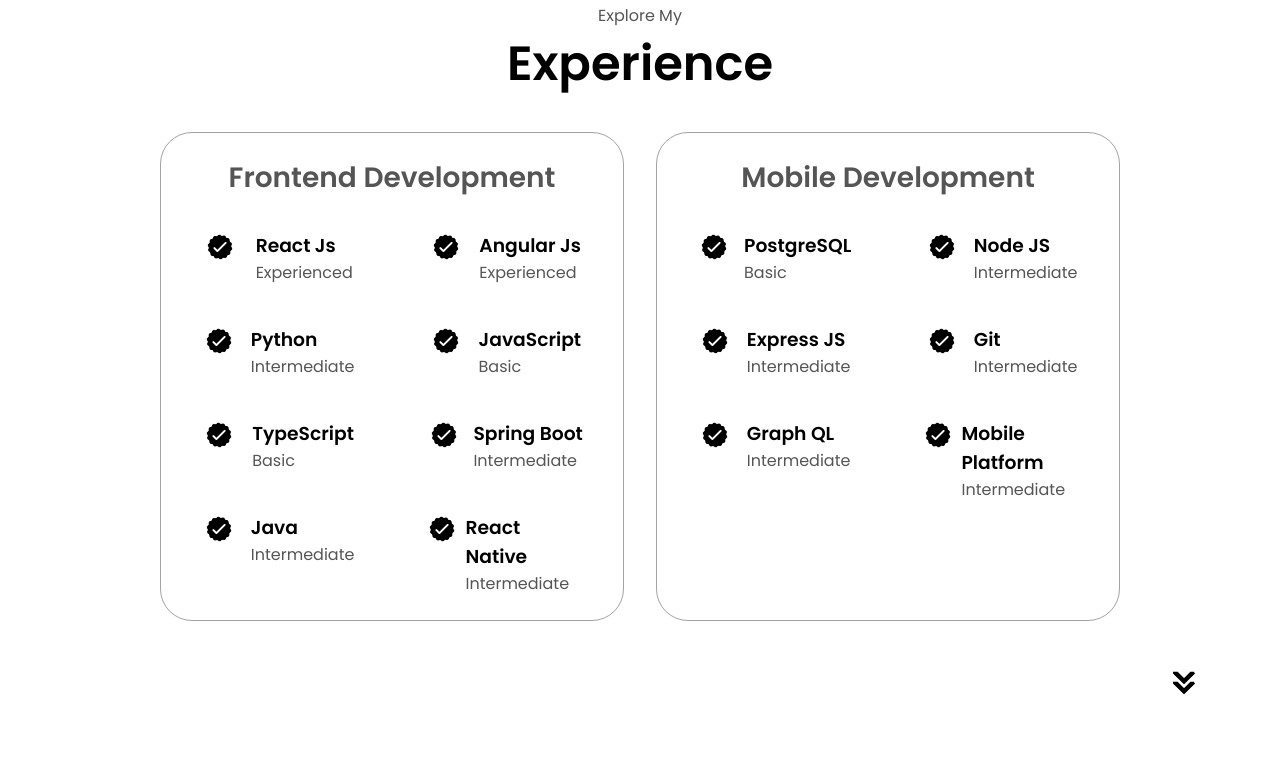
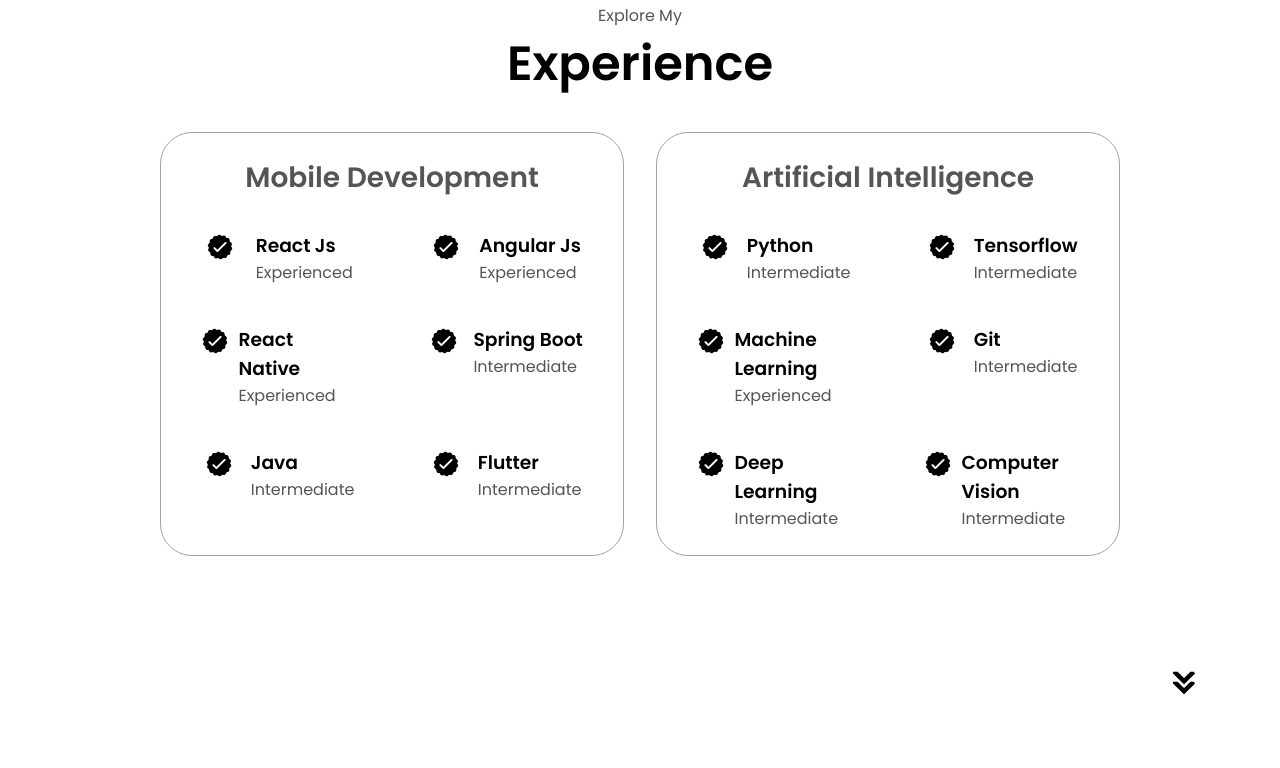
Before and after one commit to Vesal168/portfolio, a plain HTML site: page index.html in a window 1280 px wide. Shown: the part 1693-2461 px from the top of the page. Drawn offline with Linux system fonts and the light colour scheme.

Commit message:
Update index.html

```diff
--- a/index.html
+++ b/index.html
@@ -4,13 +4,13 @@
     <meta charset="UTF-8" />
     <meta http-equiv="X-UA-Compatible" content="IE=edge" />
     <meta name="viewport" content="width=device-width, initial-scale=1.0" />
-    <title>My Portfolio</title>
+    <title>Sal's Portfolio</title>
     <link rel="stylesheet" href="style.css" />
     <link rel="stylesheet" href="mediaqueries.css" />
   </head>
   <body>
     <nav id="desktop-nav">
-      <div class="logo">Hi</div>
+      <div class="logo"></div>
       <div>
         <ul class="nav-links">
           <li><a href="#about">About</a></li>
@@ -47,8 +47,12 @@
         <div class="btn-container">
           <button
             class="btn btn-color-2"
+            onclick="window.open('')"
+          >
+<!--             <button
+            class="btn btn-color-2"
             onclick="window.open('./assets/resume-example.pdf')"
-          >
+          > -->
             Download CV
           </button>
           <button class="btn btn-color-1" onclick="location.href='./#contact'">
@@ -123,7 +127,7 @@
       <div class="experience-details-container">
         <div class="about-containers">
           <div class="details-container">
-            <h2 class="experience-sub-title">Frontend Development</h2>
+            <h2 class="experience-sub-title">Mobile Development</h2>
             <div class="article-container">
               <article>
                 <img
@@ -154,30 +158,8 @@
                   class="icon"
                 />
                 <div>
-                  <h3>Python</h3>
-                  <p>Intermediate</p>
-                </div>
-              </article>
-              <article>
-                <img
-                  src="./assets/checkmark.png"
-                  alt="Experience icon"
-                  class="icon"
-                />
-                <div>
-                  <h3>JavaScript</h3>
-                  <p>Basic</p>
-                </div>
-              </article>
-              <article>
-                <img
-                  src="./assets/checkmark.png"
-                  alt="Experience icon"
-                  class="icon"
-                />
-                <div>
-                  <h3>TypeScript</h3>
-                  <p>Basic</p>
+                  <h3>React Native</h3>
+                  <p>Experienced</p>
                 </div>
               </article>
               <article>
@@ -209,14 +191,14 @@
                   class="icon"
                 />
                 <div>
-                  <h3>React Native</h3>
+                  <h3>Flutter</h3>
                   <p>Intermediate</p>
                 </div>
               </article>
             </div>
           </div>
           <div class="details-container">
-            <h2 class="experience-sub-title">Mobile Development</h2>
+            <h2 class="experience-sub-title">Artificial Intelligence</h2>
             <div class="article-container">
               <article>
                 <img
@@ -225,18 +207,7 @@
                   class="icon"
                 />
                 <div>
-                  <h3>PostgreSQL</h3>
-                  <p>Basic</p>
-                </div>
-              </article>
-              <article>
-                <img
-                  src="./assets/checkmark.png"
-                  alt="Experience icon"
-                  class="icon"
-                />
-                <div>
-                  <h3>Node JS</h3>
+                  <h3>Python</h3>
                   <p>Intermediate</p>
                 </div>
               </article>
@@ -247,8 +218,19 @@
                   class="icon"
                 />
                 <div>
-                  <h3>Express JS</h3>
+                  <h3>Tensorflow</h3>
                   <p>Intermediate</p>
+                </div>
+              </article>
+              <article>
+                <img
+                  src="./assets/checkmark.png"
+                  alt="Experience icon"
+                  class="icon"
+                />
+                <div>
+                  <h3>Machine Learning</h3>
+                  <p>Experienced</p>
                 </div>
               </article>
               <article>
@@ -269,7 +251,7 @@
                   class="icon"
                 />
                 <div>
-                  <h3>Graph QL</h3>
+                  <h3>Deep Learning</h3>
                   <p>Intermediate</p>
                 </div>
               </article>
@@ -280,7 +262,7 @@
                   class="icon"
                 />
                 <div>
-                  <h3>Mobile Platform</h3>
+                  <h3>Computer Vision</h3>
                   <p>Intermediate</p>
                 </div>
               </article>
```
